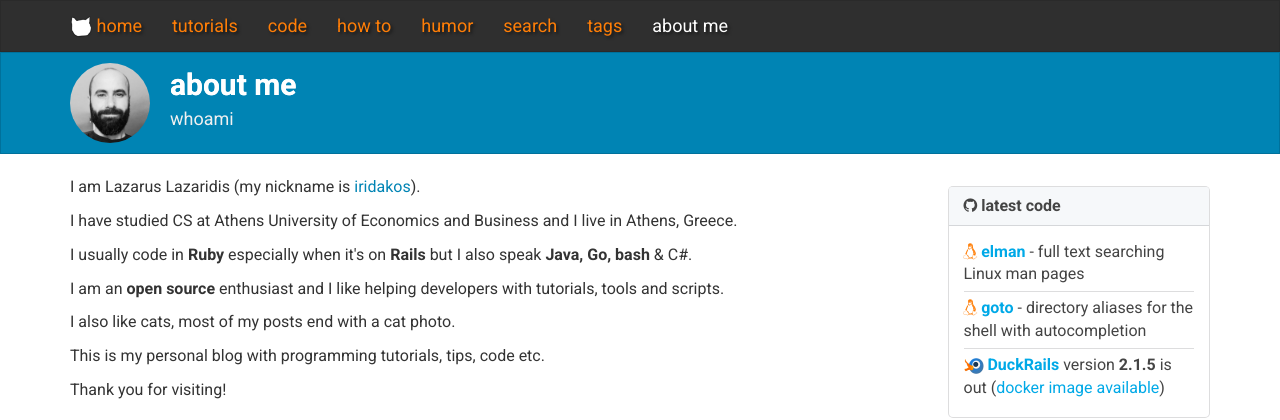
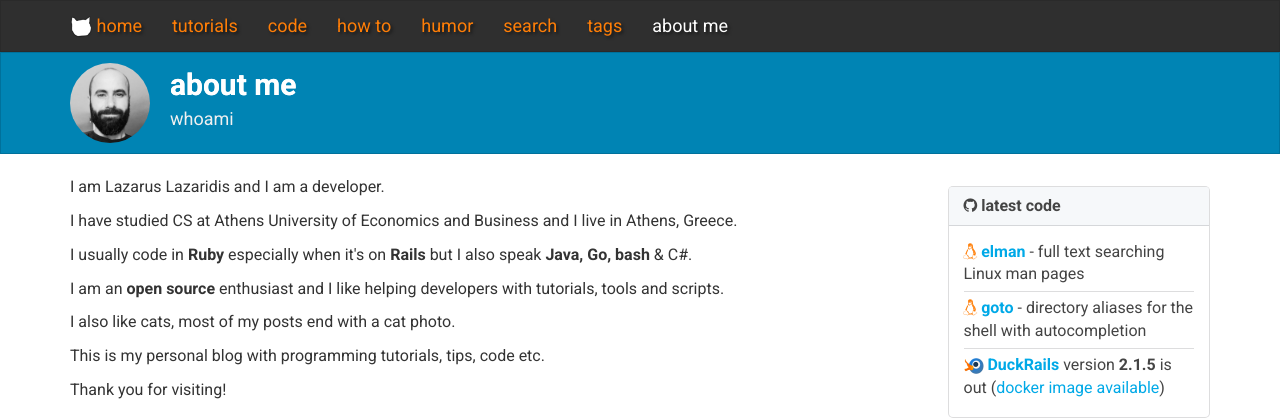
Before and after one commit to iridakos/iridakos.github.io, a Jekyll site: the page built from _pages/10-about.html, in a window 1280 px wide. Shown: the top 420 px of the page. Built offline with Jekyll 4.4.1, drawn with Linux system fonts in a browser that asks for light colours; nearby versions of some CDN libraries; comment, search, counter and statistics services are not loaded.

Commit message:
Update 10-about.html

```diff
--- a/_pages/10-about.html
+++ b/_pages/10-about.html
@@ -12,7 +12,7 @@ subtitle: whoami
 
   <div style="overflow: hidden;">
     <p>
-      I am Lazarus Lazaridis (my nickname is <a href="https://github.com/iridakos">iridakos</a>).
+      I am Lazarus Lazaridis and I am a developer.
     </p>
     <p>
       I have studied CS at Athens University of Economics and Business and I live in Athens, Greece.
```
